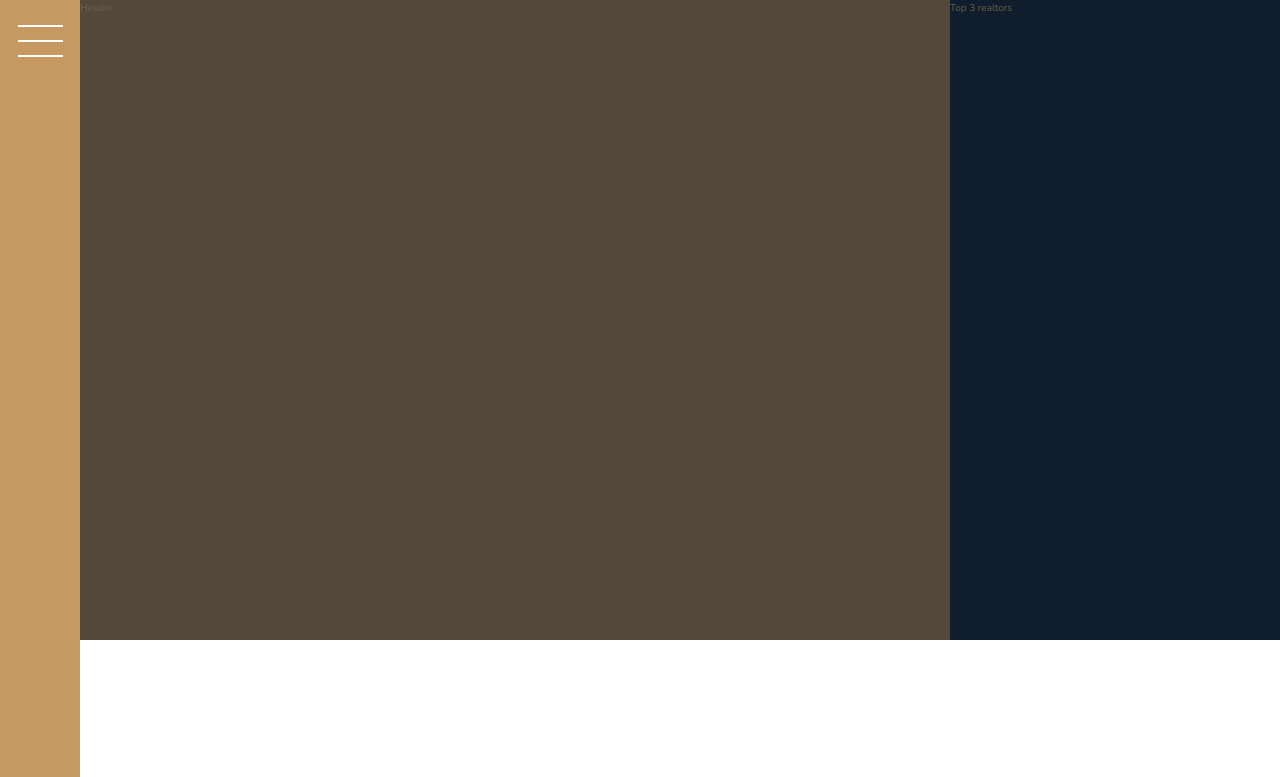
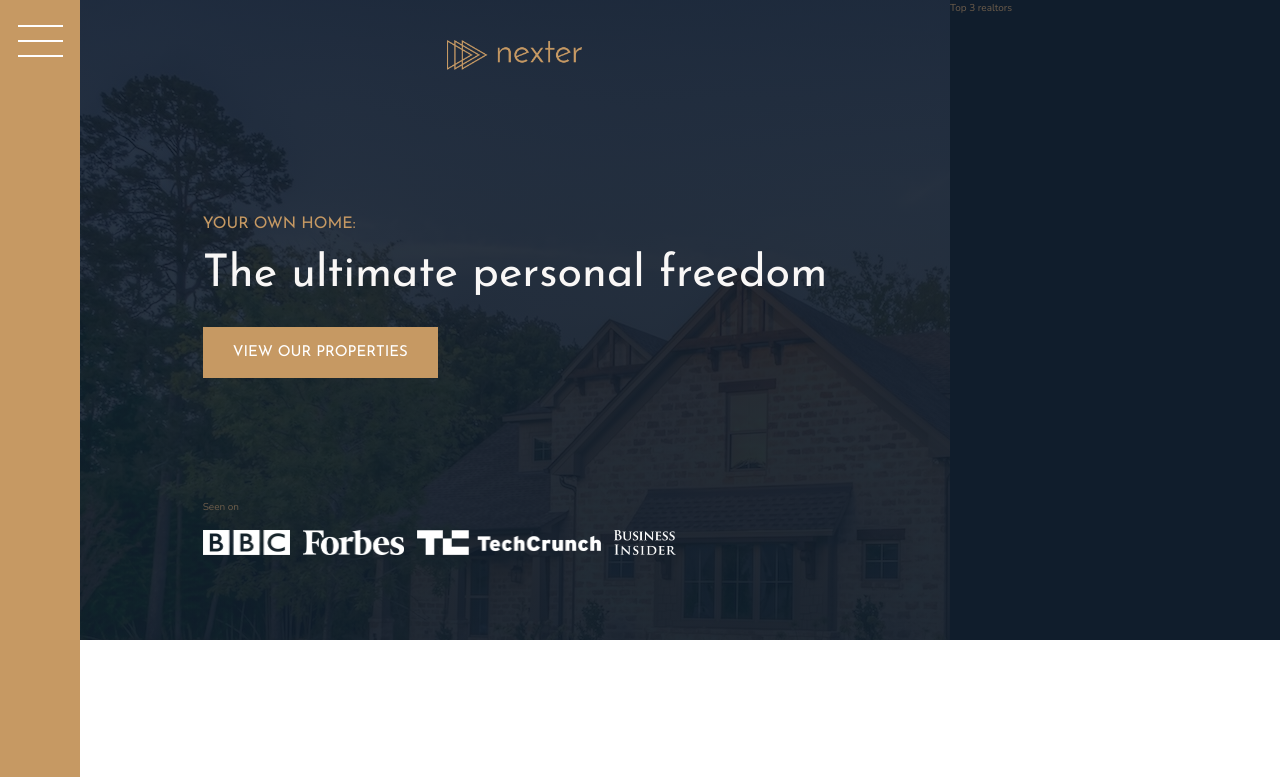
Before and after one commit to MatildaMared/advanced-css-nexter, a website: page index.html in a window 1280 px wide. Shown: the top 777 px of the page. Drawn offline with nearby package versions, Linux system fonts and the light colour scheme.

Commit message:
add basic content and styling for header

```diff
--- a/index.html
+++ b/index.html
@@ -20,7 +20,19 @@
 				<button class="nav-btn"></button>
 			</div>
 
-			<header class="header">Header</header>
+			<header class="header">
+				<img src="img/logo.png" alt="Nexter logo" class="header__logo" />
+				<h3 class="heading-3">Your own home:</h3>
+				<h1 class="heading-1">The ultimate personal freedom</h1>
+				<button class="btn header__btn">View our properties</button>
+				<div class="header__seenon-text">Seen on</div>
+				<div class="header__seenon-logos">
+					<img src="img/logo-bbc.png" alt="Seen on logo 1" />
+					<img src="img/logo-forbes.png" alt="Seen on logo 2" />
+					<img src="img/logo-techcrunch.png" alt="Seen on logo 3" />
+					<img src="img/logo-bi.png" alt="Seen on logo 4" />
+				</div>
+			</header>
 
 			<div class="realtors">Top 3 realtors</div>
 
--- a/sass/_header.scss
+++ b/sass/_header.scss
@@ -1,4 +1,34 @@
 .header {
 	background-color: $color-grey-dark-1;
 	grid-column: full-start / col-end 6;
+	background-image: linear-gradient(rgba($color-secondary, .88), rgba($color-secondary, .93)), url(../img/hero.jpeg);
+	display: grid;
+	grid-template-rows: 1fr min-content 6rem 1fr min-content;
+	grid-template-columns: max-content;
+	grid-row-gap: 1.5rem;
+	padding: 8rem;
+	padding-top: 4rem;
+	justify-content: center;
+
+	&__logo {
+		height: 3rem;
+		justify-self: center;
+	}
+
+	&__seenon-text {
+
+	}
+
+	&__seenon-logos {
+		img {
+			height: 2.5rem;
+			width: auto;
+			margin-right: 1rem;
+		}
+	}
+
+	&__btn {
+		align-self: start;
+		justify-self: start;
+	}
 }
--- a/sass/_typography.scss
+++ b/sass/_typography.scss
@@ -5,6 +5,9 @@
 
 .heading-1 {
 	@extend %heading;
+	font-size: 4.5rem;
+	color: $color-grey-light-1;
+	line-height: 1;
 }
 
 .heading-2 {
```
Also changed, not shown: sass/main.css, 2 other files.
